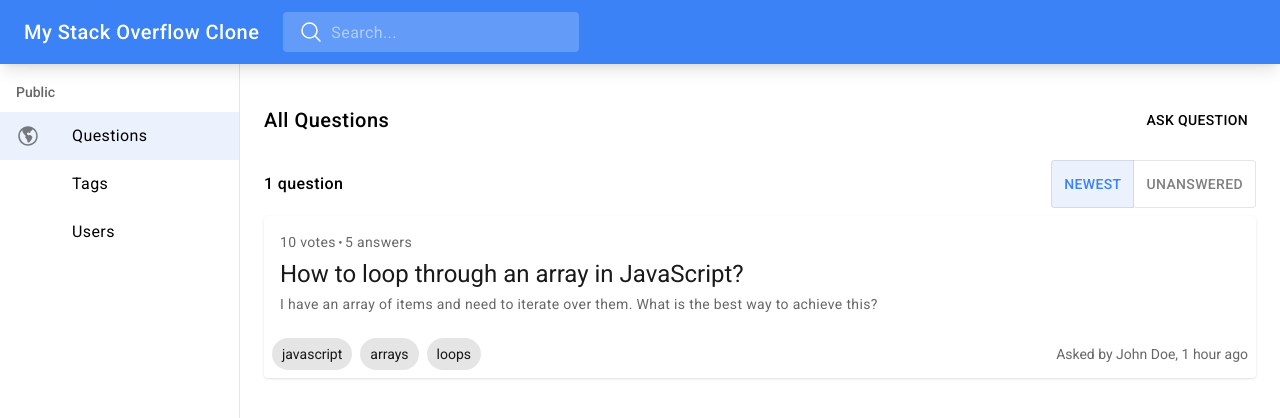
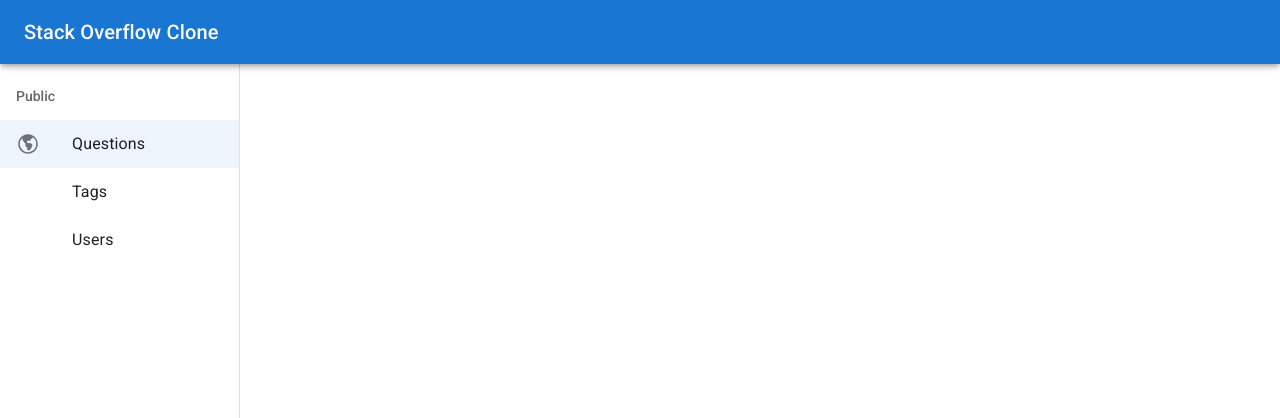
Before and after one commit to potouridisio/my-stack-overflow-clone, a React (Vite) app: page / in a window 1280 px wide. Shown: the top 418 px of the page. Built offline with nearby package versions, Linux system fonts and the light colour scheme.

Commit message:
refactor: make the layout simple

```diff
--- a/src/App.jsx
+++ b/src/App.jsx
@@ -1,77 +1,69 @@
-import { MagnifyingGlassIcon } from "@heroicons/react/24/outline";
 import { GlobeAmericasIcon } from "@heroicons/react/24/solid";
 
 export default function App() {
   return (
     <div className="flex">
       {/* Header */}
-      <header className="fixed left-auto right-0 top-0 z-50 box-border flex w-full shrink-0 flex-col bg-blue-500 text-white shadow-lg">
-        <div className="relative flex h-16 items-center px-6">
-          <div className="m-0 truncate text-xl font-medium leading-relaxed tracking-wide">
-            My Stack Overflow Clone
-          </div>
-
-          <div className="relative ml-6 w-auto rounded bg-white bg-opacity-20 hover:bg-opacity-30">
-            <div className="pointer-events-none absolute flex h-full items-center justify-center px-4">
-              <MagnifyingGlassIcon className="inline-block h-6 w-6 shrink-0 select-none" />
-            </div>
-            <div className="relative box-border inline-flex cursor-text items-center leading-snug tracking-wide text-inherit">
-              <input
-                className="m-0 box-content block h-6 w-60 min-w-0 border-0 p-2 pl-[calc(1em_+_32px)] tracking-[inherit] text-current [background:none] [font:inherit] placeholder:!block placeholder:text-current placeholder:opacity-50 focus:outline-0"
-                placeholder="Search..."
-                type="text"
-              />
-            </div>
+      <header className="fixed left-auto right-0 top-0 z-[1201] box-border flex w-full shrink-0 flex-col bg-[#1976d2] text-white shadow-[0px_2px_4px_-1px_rgba(0,0,0,0.2),_0px_4px_5px_0px_rgba(0,_0,_0,_0.14),_0px_1px_10px_0px_rgba(0,_0,_0,_0.12)]">
+        <div className="relative flex min-h-[4rem] items-center px-6">
+          <div className="m-0 truncate text-xl font-medium leading-[1.6] tracking-[0.0075em]">
+            Stack Overflow Clone
           </div>
         </div>
       </header>
 
       {/* Sidebar */}
       <div className="w-60 flex-none shrink-0">
-        <div className="fixed left-0 top-0 z-40 box-border flex h-full w-60 flex-col overflow-y-auto border-r border-r-black border-opacity-10 bg-white text-black outline-0">
-          <div className="relative flex h-16 items-center px-6" />
+        <div className="fixed left-0 top-0 z-[1200] box-border flex h-full w-60 flex-col overflow-y-auto border-r border-r-black border-opacity-[0.12] bg-white text-black text-opacity-[0.87] shadow-none outline-0">
+          <div className="relative flex min-h-[4rem] items-center px-6" />
 
           <div className="overflow-auto">
             <ul className="relative m-0 list-none p-0 py-2">
-              <li className="sticky top-0 z-10 box-border list-none bg-white px-4 text-sm font-medium leading-10 text-black text-opacity-60">
+              <li className="sticky top-0 z-[1] box-border list-none bg-white px-4 text-sm font-medium leading-[48px] text-black text-opacity-60">
                 Public
               </li>
 
               <li className="relative box-border flex w-full items-center justify-start text-left no-underline">
                 <div
-                  className="relative m-0 box-border flex min-w-0 grow cursor-pointer select-none items-center justify-start rounded-none border-0 bg-blue-500 bg-opacity-10 p-0 px-4 py-2 text-left align-middle text-inherit no-underline outline-0 hover:bg-blue-500 hover:bg-opacity-20"
+                  className="relative m-0 box-border flex min-w-0 grow cursor-pointer select-none appearance-none items-center justify-start rounded-none border-0 bg-[rgba(25,_118,_210,_0.08)] p-0 px-4 py-2 text-left align-middle text-inherit no-underline outline-0 hover:bg-[rgba(25,_118,_210,_0.12)] hover:no-underline"
                   role="button"
                   tabIndex={0}
                 >
-                  <div className="inline-flex min-w-[3.5rem] shrink-0 text-black text-opacity-50">
-                    <GlobeAmericasIcon className="inline-block h-6 w-6 shrink-0 select-none" />
+                  <div className="inline-flex min-w-[56px] shrink-0 text-black text-opacity-[0.54]">
+                    <GlobeAmericasIcon className="inline-block h-[1em] w-[1em] shrink-0 select-none fill-current text-2xl" />
                   </div>
                   <div className="my-1 min-w-0 flex-auto">
-                    <span className="m-0 block tracking-wide">Questions</span>
+                    <span className="m-0 block leading-normal tracking-[0.00938em]">
+                      Questions
+                    </span>
                   </div>
                 </div>
               </li>
 
               <li className="relative box-border flex w-full items-center justify-start text-left no-underline">
                 <div
-                  className="relative m-0 box-border flex min-w-0 grow cursor-pointer select-none items-center justify-start rounded-none border-0 bg-transparent p-0 px-4 py-2 text-left align-middle text-inherit no-underline outline-0 hover:bg-black hover:bg-opacity-5"
+                  className="relative m-0 box-border flex min-w-0 grow cursor-pointer select-none appearance-none items-center justify-start rounded-none border-0 bg-transparent p-0 px-4 py-2 text-left align-middle text-inherit no-underline outline-0 hover:bg-black hover:bg-opacity-[0.04] hover:no-underline"
                   role="button"
                   tabIndex={0}
                 >
                   <div className="my-1 min-w-0 flex-auto pl-14">
-                    <span className="m-0 block tracking-wide">Tags</span>
+                    <span className="m-0 block leading-normal tracking-[0.00938em]">
+                      Tags
+                    </span>
                   </div>
                 </div>
               </li>
 
               <li className="relative box-border flex w-full items-center justify-start text-left no-underline">
                 <div
-                  className="relative m-0 box-border flex min-w-0 grow cursor-pointer select-none items-center justify-start rounded-none border-0 bg-transparent p-0 px-4 py-2 text-left align-middle text-inherit no-underline outline-0 hover:bg-black hover:bg-opacity-5"
+                  className="relative m-0 box-border flex min-w-0 grow cursor-pointer select-none appearance-none items-center justify-start rounded-none border-0 bg-transparent p-0 px-4 py-2 text-left align-middle text-inherit no-underline outline-0 hover:bg-black hover:bg-opacity-[0.04] hover:no-underline"
                   role="button"
                   tabIndex={0}
                 >
                   <div className="my-1 min-w-0 flex-auto pl-14">
-                    <span className="m-0 block tracking-wide">Users</span>
+                    <span className="m-0 block leading-normal tracking-[0.00938em]">
+                      Users
+                    </span>
                   </div>
                 </div>
               </li>
@@ -82,102 +74,8 @@ export default function App() {
 
       {/* Main */}
       <main className="grow p-6">
-        <div className="relative flex h-16 items-center px-6" />
-
-        <div className="static box-border flex w-full flex-col bg-transparent text-inherit shadow-none">
-          <div className="relative flex h-16 items-center">
-            <div className="m-0 grow truncate text-xl font-medium leading-relaxed tracking-wide">
-              All Questions
-            </div>
-
-            <button
-              className="relative  m-0 box-border inline-flex min-w-[4rem] cursor-pointer select-none appearance-none items-center justify-center rounded border-0 border-current bg-transparent px-2 py-1.5 align-middle text-sm font-medium uppercase leading-relaxed tracking-wide text-inherit no-underline outline-0 hover:bg-black hover:bg-opacity-5 hover:no-underline"
-              tabIndex={0}
-              type="button"
-            >
-              Ask Question
-            </button>
-          </div>
-        </div>
-
-        <div className="static box-border flex w-full flex-col bg-transparent text-inherit shadow-none">
-          <div className="relative flex h-16 items-center">
-            <div className="m-0 grow truncate font-medium leading-relaxed tracking-wide">
-              1 question
-            </div>
-
-            <div className="inline-flex rounded" role="group">
-              <button
-                className="relative m-0 box-border inline-flex cursor-pointer select-none appearance-none items-center justify-center rounded rounded-br-none rounded-tr-none border border-black border-opacity-10 bg-blue-500 bg-opacity-10 p-3 align-middle text-sm font-medium uppercase leading-relaxed tracking-wide text-blue-500 no-underline outline-0 hover:bg-blue-500 hover:bg-opacity-20"
-                tabIndex={0}
-                type="button"
-              >
-                Newest
-              </button>
-
-              <button
-                className="border-bl-none relative m-0 -ml-px box-border inline-flex cursor-pointer select-none appearance-none items-center justify-center rounded rounded-tl-none border border-black border-l-transparent border-opacity-10 bg-transparent p-3 align-middle text-sm font-medium uppercase leading-relaxed tracking-wide text-black text-opacity-50 no-underline outline-0 hover:bg-black hover:bg-opacity-5 hover:no-underline"
-                tabIndex={0}
-                type="button"
-              >
-                Unanswered
-              </button>
-            </div>
-          </div>
-        </div>
-
-        <div className="w-full">
-          <div className="flex flex-col space-y-4">
-            {/* Question  */}
-            <div className="overflow-hidden rounded bg-white text-black text-opacity-90 shadow">
-              <div className="p-4">
-                <p className="mb-1.5 text-sm leading-normal tracking-wide text-black text-opacity-60">
-                  10 votes
-                  <span className="mx-0.5 inline-block scale-90">•</span>5
-                  answers
-                </p>
-                <div className="m-0 mb-1.5 text-2xl leading-tight tracking-normal">
-                  How to loop through an array in JavaScript?
-                </div>
-                <p className="m-0 text-sm leading-snug tracking-wide text-black text-opacity-60">
-                  I have an array of items and need to iterate over them. What
-                  is the best way to achieve this?
-                </p>
-              </div>
-              <div className="flex items-center p-2">
-                <div className="flex flex-row space-x-2">
-                  <div
-                    className="relative m-0 box-border inline-flex h-8 max-w-full cursor-pointer select-none appearance-none items-center justify-center whitespace-nowrap rounded-2xl border-0 bg-black bg-opacity-10 p-0 align-middle text-sm text-black text-opacity-90 no-underline outline-0 hover:bg-black hover:bg-opacity-10"
-                    role="button"
-                    tabIndex={0}
-                  >
-                    <span className="truncate px-2.5">javascript</span>
-                  </div>
-
-                  <div
-                    className="relative m-0 box-border inline-flex h-8 max-w-full cursor-pointer select-none appearance-none items-center justify-center whitespace-nowrap rounded-2xl border-0 bg-black bg-opacity-10 p-0 align-middle text-sm text-black text-opacity-90 no-underline outline-0 hover:bg-black hover:bg-opacity-10"
-                    role="button"
-                    tabIndex={0}
-                  >
-                    <span className="truncate px-2.5">arrays</span>
-                  </div>
-
-                  <div
-                    className="relative m-0 box-border inline-flex h-8 max-w-full cursor-pointer select-none appearance-none items-center justify-center whitespace-nowrap rounded-2xl border-0 bg-black bg-opacity-10 p-0 align-middle text-sm text-black text-opacity-90 no-underline outline-0 hover:bg-black hover:bg-opacity-10"
-                    role="button"
-                    tabIndex={0}
-                  >
-                    <span className="truncate px-2.5">loops</span>
-                  </div>
-                </div>
-
-                <span className="m-0 ml-auto block text-sm leading-snug text-black text-opacity-60">
-                  Asked by John Doe, 1 hour ago
-                </span>
-              </div>
-            </div>
-          </div>
-        </div>
+        {/*  */}
+        {/*  */}
       </main>
     </div>
   );
```
